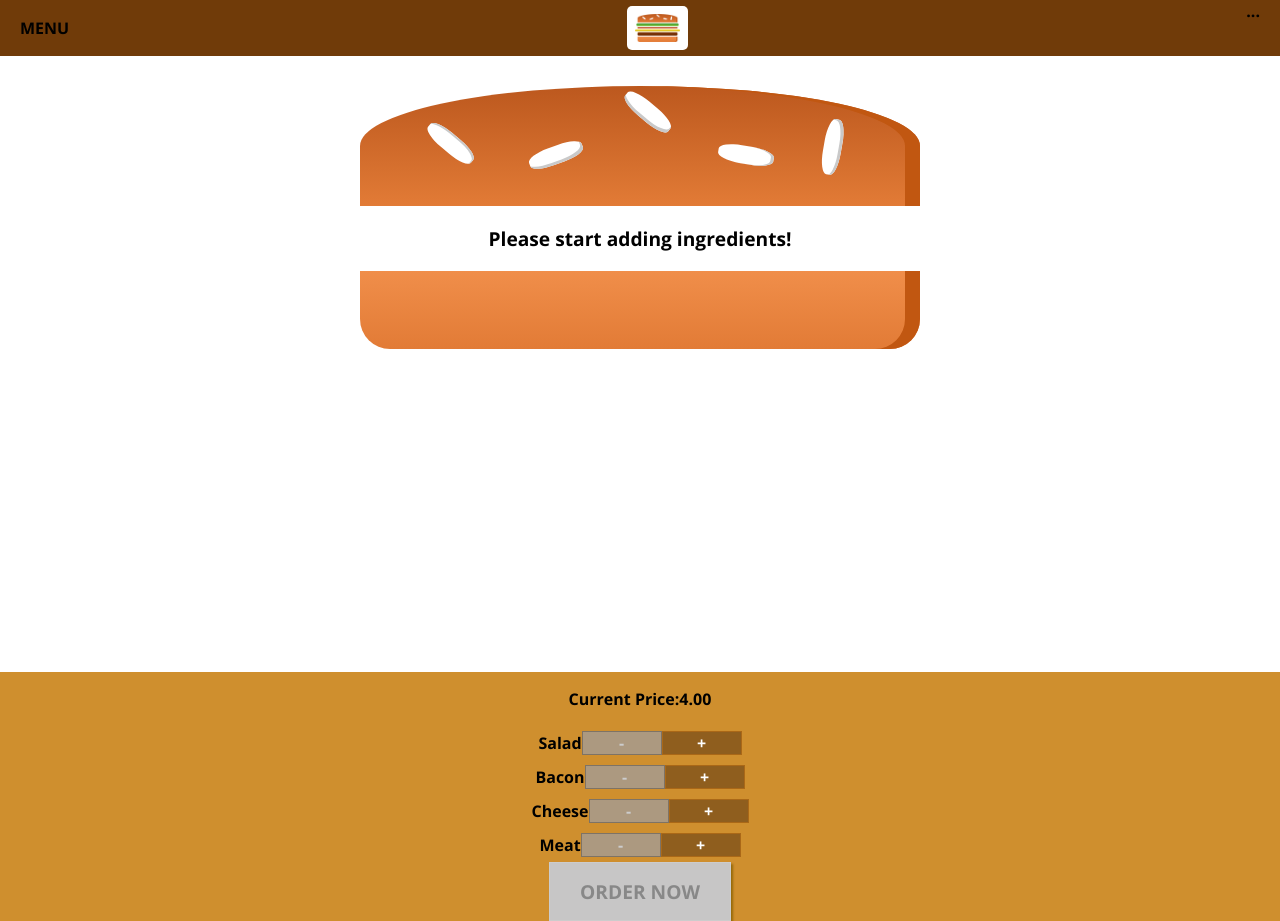
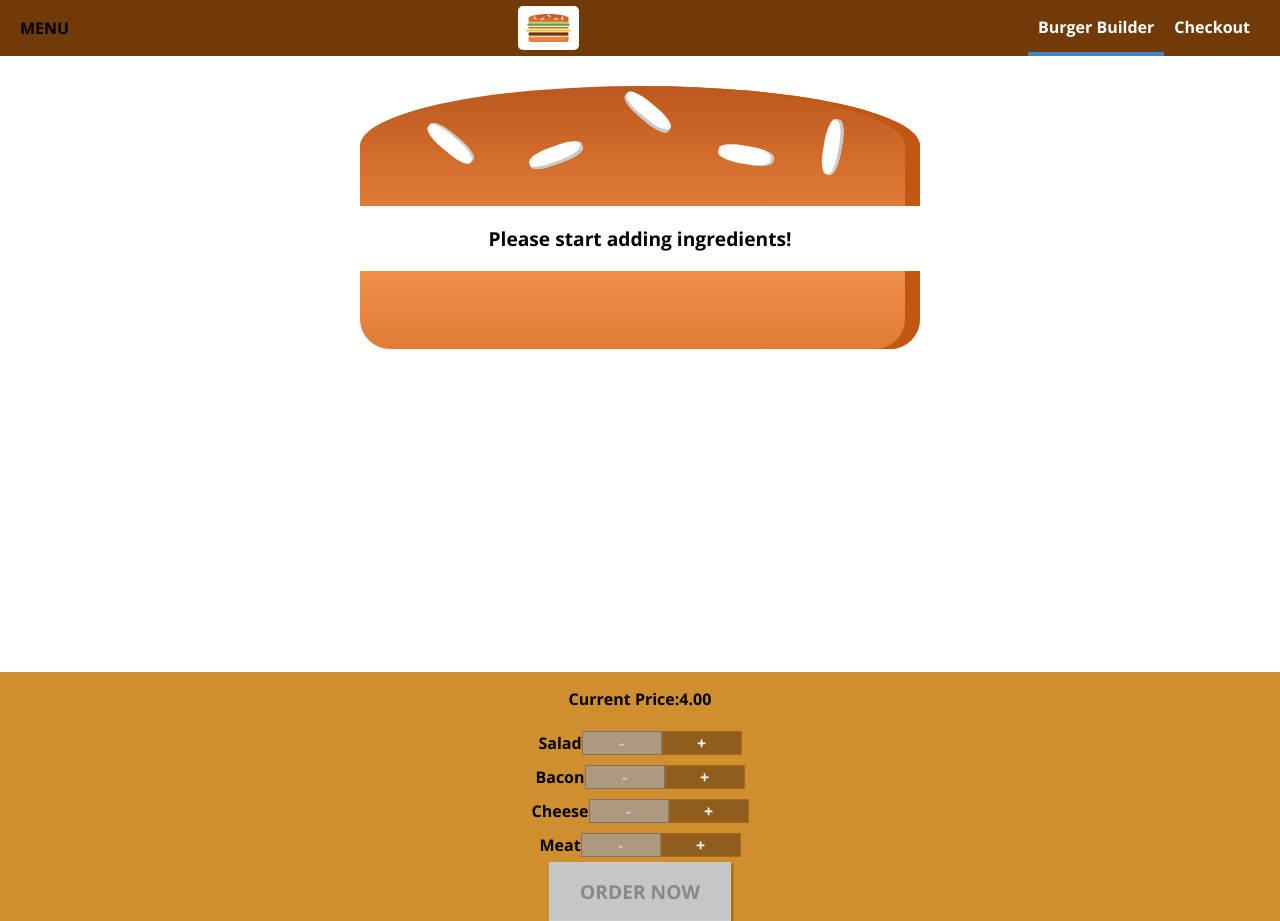
Before and after one commit to pablosalazzar/BurgerAppAcademind, a React (Create React App) app: page / in a window 1280 px wide. Built offline with nearby package versions, Linux system fonts and the light colour scheme.

Commit message:
Navigation added

```diff
--- a/src/components/Layout/Layout.js
+++ b/src/components/Layout/Layout.js
@@ -1,6 +1,6 @@
 import Aux from '../../hoc/Auxx'
 import styles from './Layout.module.css'
-import Toolbar from '../Navegation/Toolbar/Toolbar'
+import Toolbar from '../Navigation/Toolbar/Toolbar'
 
 const Layout = (props) => {
     return(
--- /dev/null
+++ b/src/components/Navigation/NavigationItems/NavigationItem/NavigationItem.js
@@ -0,0 +1,12 @@
+import styles from './NavigationItem.module.css';
+const navigationItem = (props) => {
+    return(
+        <li className={styles.NavigationItem}>
+            <a
+                href={props.link}
+                className={props.active? styles.active:null}
+            >{props.children}</a>
+        </li>
+    )
+}
+export default navigationItem;
--- /dev/null
+++ b/src/components/Navigation/NavigationItems/NavigationItem/NavigationItem.module.css
@@ -0,0 +1,25 @@
+.NavigationItem {
+    margin: 0;
+    box-sizing: border-box;
+    display: flex;
+    height: 100%;
+    align-items: center;
+  }
+
+  .NavigationItem a {
+    color: white;
+    text-decoration: none;
+    height: 100%;
+    padding: 16px 10px;
+    border-bottom: 4px solid transparent;
+    box-sizing: border-box;
+    display: block;
+  }
+
+  .NavigationItem a:hover,
+  .NavigationItem a:active,
+  .NavigationItem a.active {
+    color: #8F5C2C;
+    border-bottom: 4px solid #4084C8;
+    color: white;
+  }
--- /dev/null
+++ b/src/components/Navigation/NavigationItems/NavigationItems.js
@@ -0,0 +1,13 @@
+import styles from './NavigationItems.module.css'
+import NavigationItem from './NavigationItem/NavigationItem'
+
+const navigationItems = () => {
+    return(
+        <ul className={styles.NavigationItems}>
+            <NavigationItem link="/" active>Burger Builder</NavigationItem>
+            <NavigationItem link="/">Checkout</NavigationItem>
+        </ul>
+    )
+}
+
+export default navigationItems;
--- /dev/null
+++ b/src/components/Navigation/NavigationItems/NavigationItems.module.css
@@ -0,0 +1,8 @@
+.NavigationItems{
+    margin:0;
+    padding: 0;
+    list-style: none;
+    display: flex;
+    align-items: center;
+    height: 100%;
+}
--- a/src/components/Navegation/Toolbar/Toolbar.js
+++ b/src/components/Navigation/Toolbar/Toolbar.js
@@ -1,5 +1,6 @@
 import styles from './Toolbar.module.css'
 import Logo from '../../Logo/Logo'
+import NavigationItems from '../../Navigation/NavigationItems/NavigationItems'
 
 const toolbar = () => {
     return(
@@ -7,7 +8,7 @@
             <div>MENU</div>
             <Logo/>
             <nav>
-                ...
+                <NavigationItems/>
             </nav>
         </header>
     )
```
Also changed, not shown: src/components/Navigation/Toolbar/Toolbar.module.css (renamed from src/components/Navegation/Toolbar/Toolbar.module.css).
